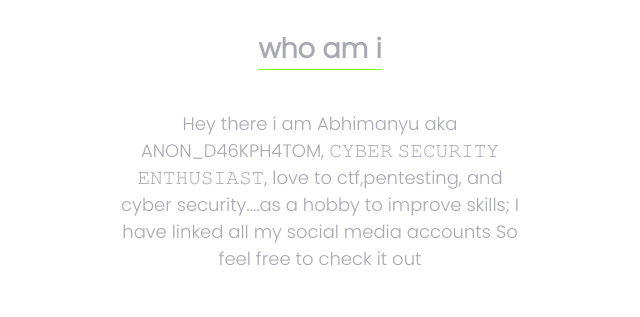
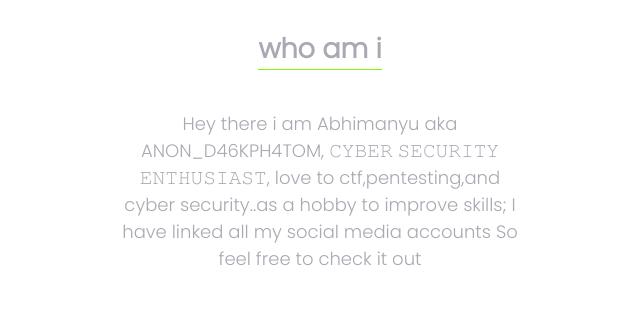
Before and after one commit to Anondarkphantom/AnonD46kph4tom.github.io, a plain HTML site: page index.html in a window 1280 px wide. Shown: the part 1173-1490 px from the top of the page, 320-960 px from the left. Drawn offline with Linux system fonts and the light colour scheme.

Commit message:
Update index.html

```diff
--- a/index.html
+++ b/index.html
@@ -113,7 +113,7 @@
           </div>
           <div class="body about">
             <h2>who am i </h2>
-            <p> Hey there i am Abhimanyu aka ANON_D46KPH4TOM, 𝙲𝚈𝙱𝙴𝚁 𝚂𝙴𝙲𝚄𝚁𝙸𝚃𝚈 𝙴𝙽𝚃𝙷𝚄𝚂𝙸𝙰𝚂𝚃, love to ctf,pentesting, and cyber security....as a hobby to improve skills;
+            <p> Hey there i am Abhimanyu aka ANON_D46KPH4TOM, 𝙲𝚈𝙱𝙴𝚁 𝚂𝙴𝙲𝚄𝚁𝙸𝚃𝚈 𝙴𝙽𝚃𝙷𝚄𝚂𝙸𝙰𝚂𝚃, love to ctf,pentesting,and cyber security..as a hobby to improve skills;
             I have linked all my social media accounts So feel free to check it out</p>
             <a href="#" class="button remove"><<
 
```
